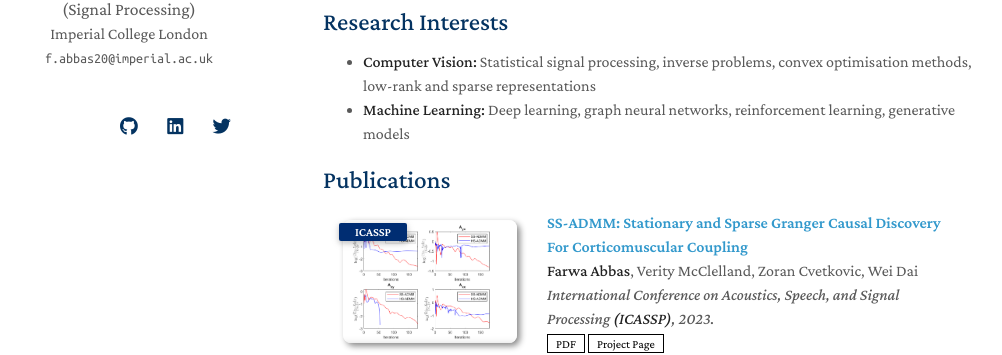
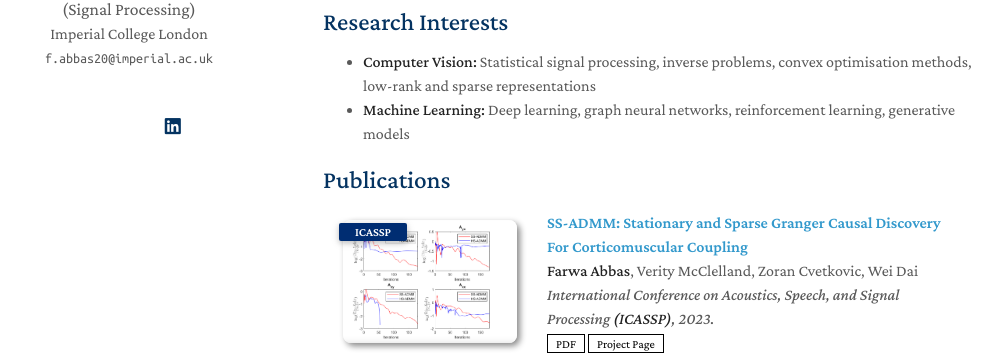
Before and after one commit to Farwa-Abbas/Farwa-Abbas.github.io, a Jekyll site: the page built from index.md, in a window 1280 px wide. Shown: the part 313-668 px from the top of the page, without its empty margins (147-1149 px from the left). Built offline with Jekyll 4.4.1, drawn with Linux system fonts in a browser that asks for light colours; nearby versions of some CDN libraries; a style sheet for code colours, icons or effects is not loaded; our own code applies the rules of GitHub Pages for plain Markdown files.

Commit message:
Update homepage.html

```diff
--- a/_layouts/homepage.html
+++ b/_layouts/homepage.html
@@ -72,11 +72,13 @@
         </a>
         {% endif %}
 
+        <!--
         {% if site.github_link %}
         <a style="margin: 0 5px 0 0" href="{{ site.github_link }}">
           <i class="fab fa-github"></i>
         </a>
         {% endif %}
+        -->
 
         {% if site.linkedin %}
         <a style="margin: 0 5px 0 0" href="{{ site.linkedin }}">
@@ -84,9 +86,9 @@
         </a>
         {% endif %}
 
-        {% if site.twitter %}
-        <a style="margin: 0 0 0 0" href="{{ site.twitter }}">
-          <i class="fab fa-twitter"></i>
+        {% if site.gmail %}
+        <a style="margin: 0 0 0 0" href="{{ site.gmail }}">
+          <i class="fab fa-gmail"></i>
         </a>
         {% endif %}
         </div>
```
